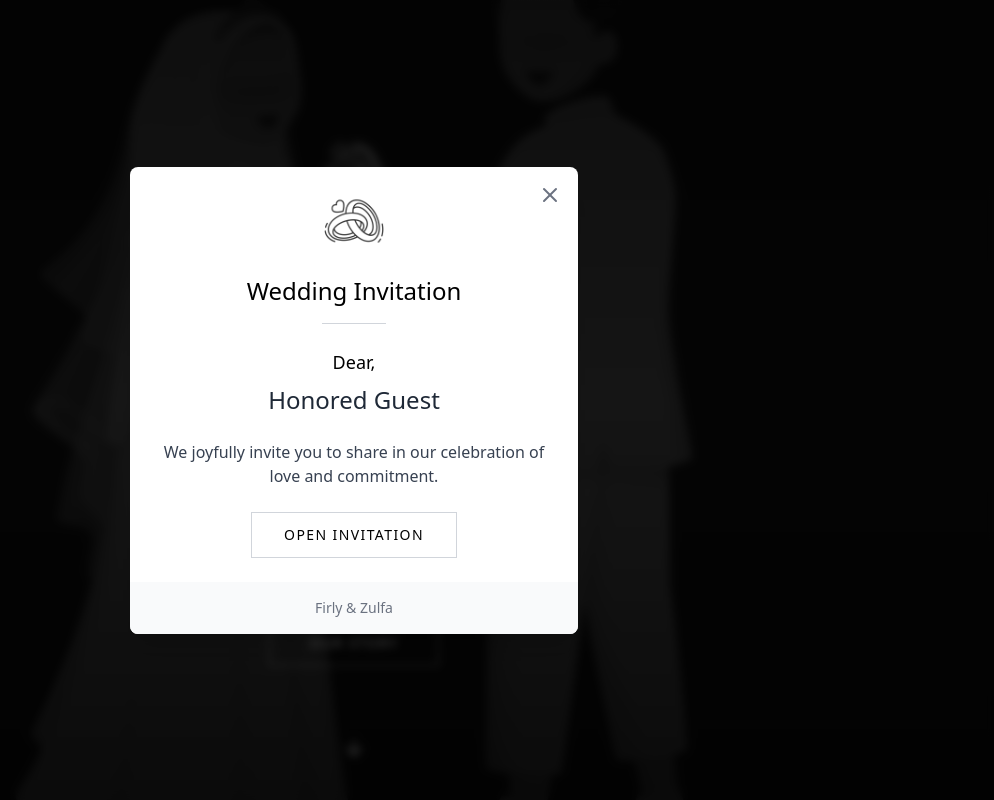
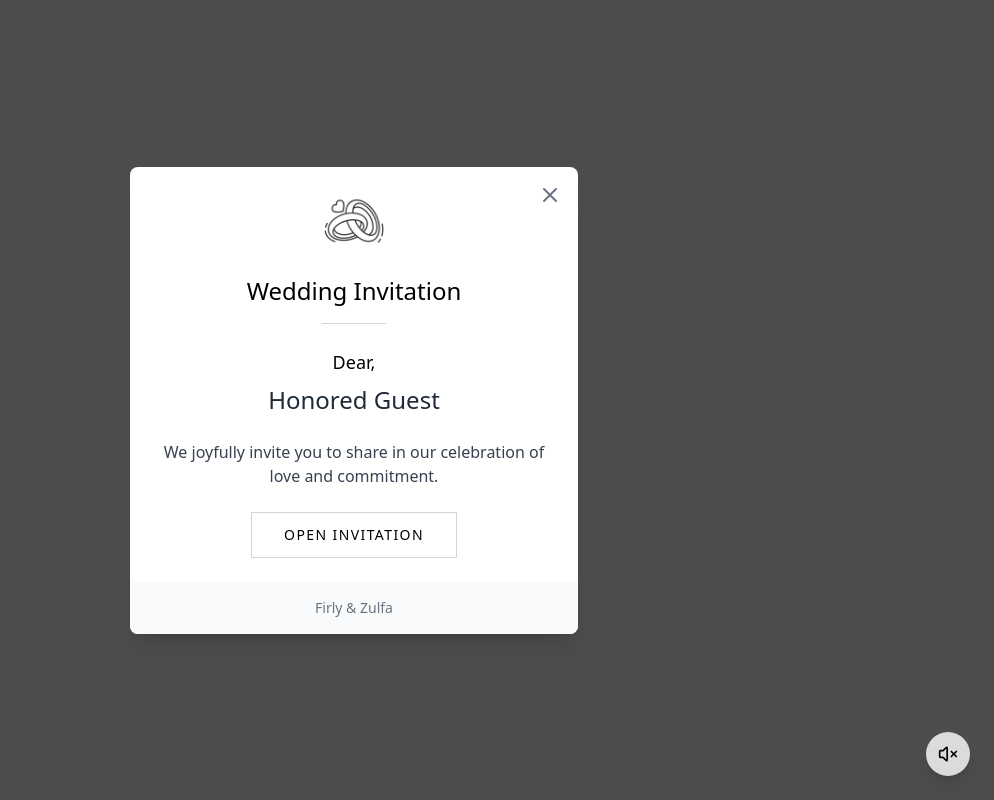
Before and after one commit to mamxalf/wedding-firly, a Next.js app: page / in a window 1280 px wide. Shown: the top 800 px of the page, without its empty margins (286-1280 px from the left). Built offline with nearby package versions, Linux system fonts and the light colour scheme.

Commit message:
open mail & music player

```diff
--- a/app/page.tsx
+++ b/app/page.tsx
@@ -4,7 +4,7 @@ import Link from "next/link";
 import Image from "next/image";
 import { Calendar, Clock, Heart, MapPin } from "lucide-react";
 import { useSearchParams } from "next/navigation";
-import { useEffect } from "react";
+import { useEffect, useState } from "react";
 
 import { CountdownTimer } from "@/components/countdown-timer";
 import { RsvpForm } from "@/components/rsvp-form";
@@ -14,6 +14,7 @@ import { AnimatedSection } from "@/components/animated-section";
 import { AnimatedText } from "@/components/animated-text";
 import { BankAccountCard } from "@/components/bank-account-card";
 import { InvitationPopup } from "@/components/invitation-popup";
+import { MusicPlayer } from "@/components/music-player";
 
 // Import animations
 import "@/styles/animations.css";
@@ -22,6 +23,16 @@ export default function WeddingInvitation() {
   // Get the guest name from the query string
   const searchParams = useSearchParams();
   const guestName = searchParams.get('to');
+
+  // State for controlling animations and music
+  const [popupClosed, setPopupClosed] = useState(false);
+  const [playMusic, setPlayMusic] = useState(false);
+
+  // Handle popup close
+  const handlePopupClose = () => {
+    setPopupClosed(true);
+    setPlayMusic(true);
+  };
 
   // Wedding details - customize these
   const weddingDetails = {
@@ -37,9 +48,14 @@ export default function WeddingInvitation() {
   };
 
   return (
-    <main className="flex min-h-screen flex-col items-center">
-      {/* Invitation Popup */}
-      <InvitationPopup guestName={guestName || undefined} />
+    <>
+      {/* Invitation Popup - Outside the main content so it's always visible */}
+      <InvitationPopup guestName={guestName || undefined} onClose={handlePopupClose} />
+
+      {/* Music Player - Outside the main content so it's always accessible */}
+      <MusicPlayer audioSrc="/music/wedding-music.mp3" startPlaying={playMusic} />
+
+      <main className={`flex min-h-screen flex-col items-center ${popupClosed ? 'animate-fade-in' : 'opacity-0'}`}>
       {/* Hero Section */}
       <section className="relative w-full h-screen flex items-center justify-center overflow-hidden">
         <div className="absolute inset-0 z-0">
@@ -525,5 +541,6 @@ export default function WeddingInvitation() {
         </div>
       </footer>
     </main>
+    </>
   );
 }
--- a/components/invitation-popup.tsx
+++ b/components/invitation-popup.tsx
@@ -6,9 +6,10 @@ import Image from "next/image";
 
 interface InvitationPopupProps {
   guestName?: string;
+  onClose?: () => void;
 }
 
-export function InvitationPopup({ guestName }: InvitationPopupProps) {
+export function InvitationPopup({ guestName, onClose }: InvitationPopupProps) {
   const [isOpen, setIsOpen] = useState(true);
 
   useEffect(() => {
@@ -17,20 +18,26 @@ export function InvitationPopup({ guestName }: InvitationPopupProps) {
       document.body.style.overflow = "hidden";
     } else {
       document.body.style.overflow = "auto";
+      // Call onClose callback when popup is closed
+      if (onClose) onClose();
     }
 
     return () => {
       document.body.style.overflow = "auto";
     };
-  }, [isOpen]);
+  }, [isOpen, onClose]);
 
   if (!isOpen) return null;
+
+  const handleClose = () => {
+    setIsOpen(false);
+  };
 
   return (
     <div className="fixed inset-0 z-50 flex items-center justify-center p-4 bg-black/70 backdrop-blur-sm">
       <div className="relative max-w-md w-full bg-white rounded-lg shadow-xl overflow-hidden animate-fade-in-up">
         <button
-          onClick={() => setIsOpen(false)}
+          onClick={handleClose}
           className="absolute top-4 right-4 text-gray-500 hover:text-gray-700 transition-colors"
           aria-label="Close invitation"
         >
@@ -62,7 +69,7 @@ export function InvitationPopup({ guestName }: InvitationPopupProps) {
           </p>
 
           <button
-            onClick={() => setIsOpen(false)}
+            onClick={handleClose}
             className="inline-flex items-center justify-center border border-gray-300 rounded-none text-sm font-light tracking-widest uppercase transition-colors hover:bg-gray-50 px-8 py-3"
           >
             Open Invitation
--- /dev/null
+++ b/components/music-player.tsx
@@ -0,0 +1,81 @@
+"use client";
+
+import { useState, useRef, useEffect } from "react";
+import { Volume2, VolumeX } from "lucide-react";
+
+interface MusicPlayerProps {
+  audioSrc: string;
+  autoplay?: boolean;
+  startPlaying?: boolean;
+}
+
+export function MusicPlayer({
+  audioSrc,
+  autoplay = false,
+  startPlaying = false
+}: MusicPlayerProps) {
+  const [isPlaying, setIsPlaying] = useState(false);
+  const audioRef = useRef<HTMLAudioElement | null>(null);
+
+  // Handle play/pause
+  const togglePlay = () => {
+    if (audioRef.current) {
+      if (isPlaying) {
+        audioRef.current.pause();
+      } else {
+        audioRef.current.play().catch(e => {
+          console.error("Error playing audio:", e);
+        });
+      }
+      setIsPlaying(!isPlaying);
+    }
+  };
+
+  // Start playing when startPlaying prop changes to true
+  useEffect(() => {
+    if (startPlaying && audioRef.current && !isPlaying) {
+      audioRef.current.play().catch(e => {
+        console.error("Error playing audio:", e);
+      });
+      setIsPlaying(true);
+    }
+  }, [startPlaying, isPlaying]);
+
+  // Initialize audio
+  useEffect(() => {
+    if (audioRef.current) {
+      audioRef.current.volume = 0.5;
+
+      if (autoplay) {
+        // Most browsers block autoplay, this is just in case it's allowed
+        audioRef.current.play().catch(e => {
+          console.error("Autoplay prevented:", e);
+        });
+      }
+    }
+
+    return () => {
+      if (audioRef.current) {
+        audioRef.current.pause();
+      }
+    };
+  }, [autoplay]);
+
+  return (
+    <div className="fixed bottom-6 right-6 z-50">
+      <audio ref={audioRef} src={audioSrc} loop />
+
+      <button
+        onClick={togglePlay}
+        className="bg-white/80 backdrop-blur-sm hover:bg-white text-black p-3 rounded-full shadow-lg transition-all duration-300 hover:scale-105"
+        aria-label={isPlaying ? "Pause music" : "Play music"}
+      >
+        {isPlaying ? (
+          <Volume2 size={20} className="text-black" />
+        ) : (
+          <VolumeX size={20} className="text-black" />
+        )}
+      </button>
+    </div>
+  );
+}
```
Also changed, not shown: 1 other file (tests, documents, lock files or other folders).
